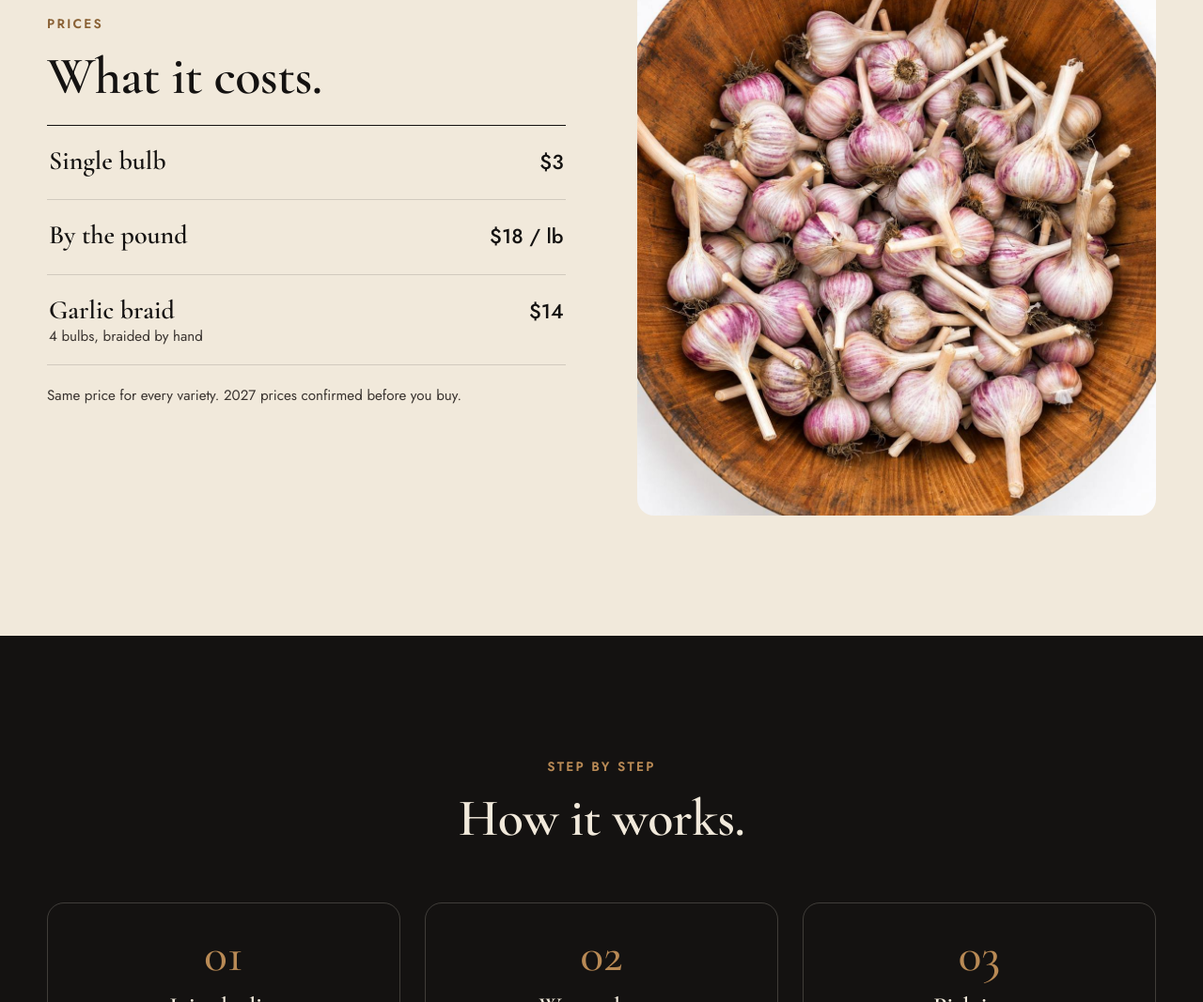
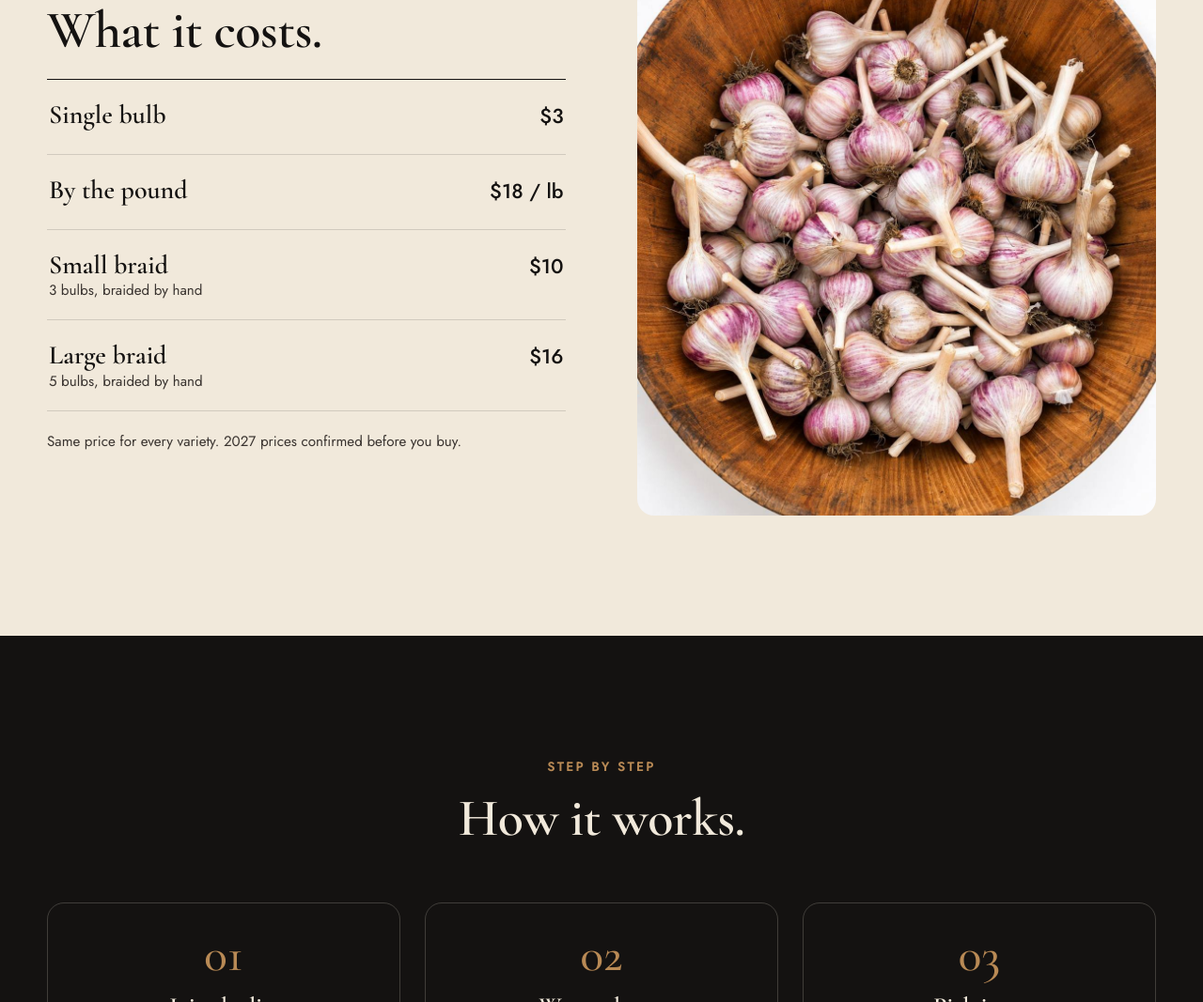
Before and after one commit to jakegricius14-cmyk/Sutherland-Farm, a plain HTML site: page how-to-order.html in a window 1280 px wide. Shown: the part 847-1914 px from the top of the page at 94% size. Drawn offline with nearby package versions, Linux system fonts and the light colour scheme.

Commit message:
Braids: small (3 bulbs) $10 and large (5 bulbs) $16
Co-Authored-By: Claude Opus 5.5 <noreply@anthropic.com>
Claude-Session: https://claude.ai/code/session_01DRWmHfAktiHWUr2NgRx3G3

```diff
--- a/how-to-order.html
+++ b/how-to-order.html
@@ -51,7 +51,8 @@
       <ul class="price-list">
         <li><span class="item">Single bulb</span><span class="amt">$3</span></li>
         <li><span class="item">By the pound</span><span class="amt">$18 / lb</span></li>
-        <li><span class="item">Garlic braid<small>4 bulbs, braided by hand</small></span><span class="amt">$14</span></li>
+        <li><span class="item">Small braid<small>3 bulbs, braided by hand</small></span><span class="amt">$10</span></li>
+        <li><span class="item">Large braid<small>5 bulbs, braided by hand</small></span><span class="amt">$16</span></li>
       </ul>
       <p class="small-note">Same price for every variety. 2027 prices confirmed before you buy.</p>
     </div>
```
Also changed, not shown: index.html (+2 -1 lines).
